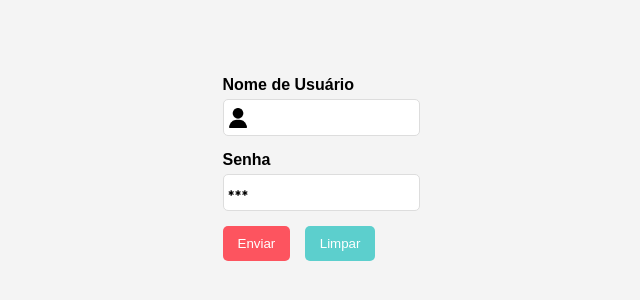
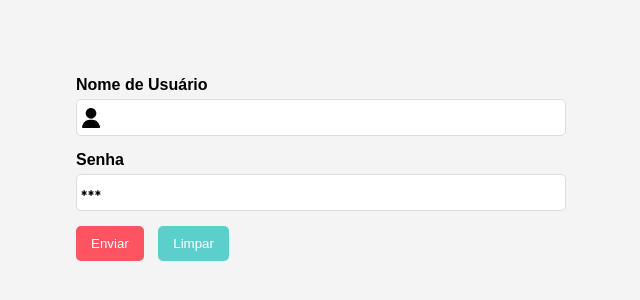
Before and after one commit to amandaamendoeira/prova2-infinityschool, a plain HTML site: page atividade6/index.html in a window 1280 px wide. Shown: the part 232-532 px from the top of the page, without its empty margins (308-948 px from the left). Drawn offline with Linux system fonts and the light colour scheme.

Commit message:
Update style.css

```diff
--- a/atividade6/style.css
+++ b/atividade6/style.css
@@ -13,8 +13,8 @@ body {
   padding: 20px;
   border-radius: 8px;
   box-shadow: 0 2px 4px rgba(0, 0, 0, 0.1);
-  width: 90%; /* Ajuste inicial para telas menores */
-  max-width: 400px; /* Largura máxima para centralizar em telas maiores */
+  width: 90%;
+  max-width: 400px;
 }
 
 .campo {
@@ -29,12 +29,12 @@ label {
 }
 
 input {
-  width: calc(100% - 22px); /* Ajuste para o ícone */
+  width: calc(100% - 22px);
   padding: 10px;
   border: 1px solid #ddd;
   border-radius: 5px;
   box-sizing: border-box;
-  padding-left: 30px; /* Espaço para o ícone */
+  padding-left: 30px;
 }
 
 button {
@@ -56,7 +56,6 @@ button:hover {
   background-color: #DEA073;
 }
 
-/* Pseudo-elementos para ícones */
 .campo::before {
   content: ' ';
   position: absolute;
@@ -91,3 +90,15 @@ button::after {
 button:hover::after {
   opacity: 1;
 }
+
+@media (min-width: 768px) {
+  .formulario {
+      width: 60%;
+  }
+}
+
+@media (min-width: 1024px) {
+  .formulario {
+      width: 40%;
+  }
+}
```
